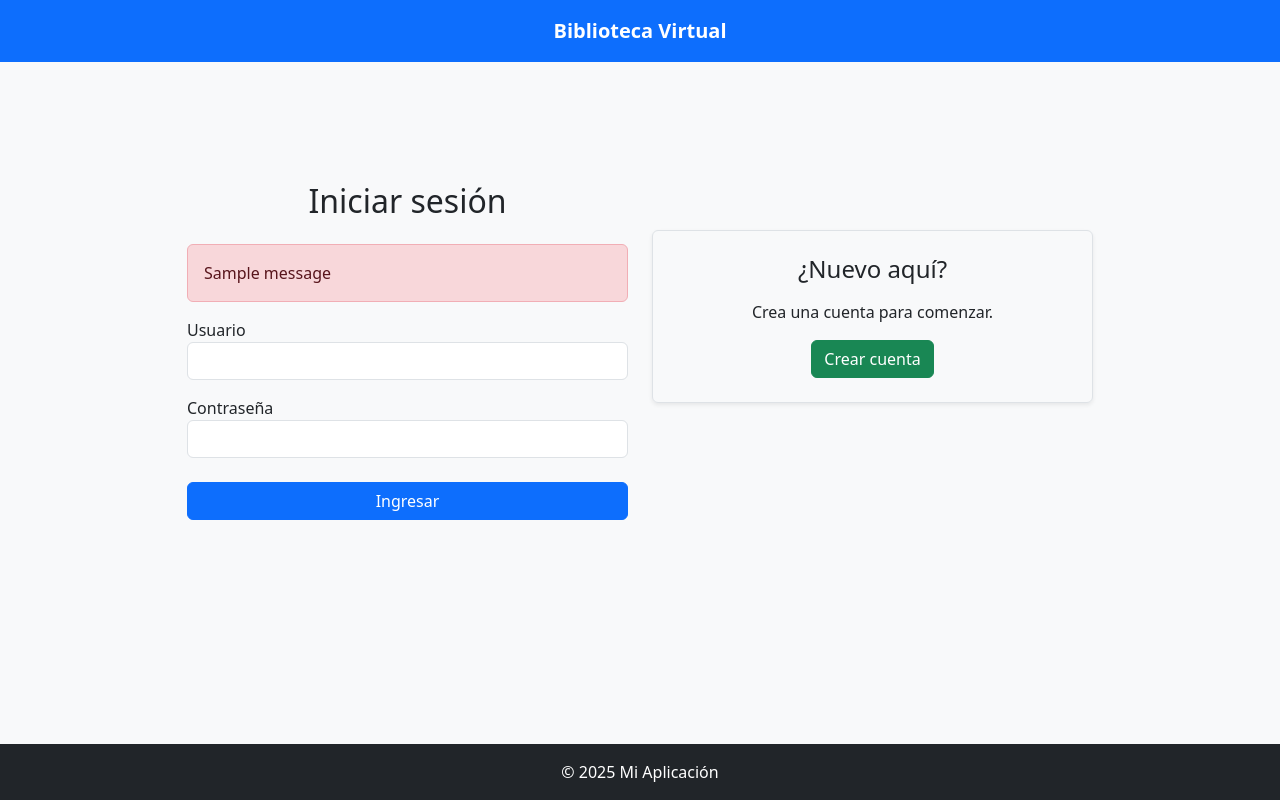
After one commit to xLuciferm/bibliotecavirtual, a Django app: page /accounts/log/ in a window 1280 px wide. The commit adds this page. Run offline with Django 5.2, Linux system fonts and the light colour scheme; tables that the repository leaves empty hold one stand-in row (values such as "Sample post"); one stand-in notice (Sample message) is shown.

Commit message:
cambio de name al login y al logout

```diff
--- a/bibliotecavirtual/accounts/templates/accounts/base.html
+++ b/bibliotecavirtual/accounts/templates/accounts/base.html
@@ -34,7 +34,7 @@
             <!-- Bloque derecho (Cerrar sesión en /accounts/catalogo/ y /accounts/home/) -->
             <div>
                 {% if request.user.is_authenticated and request.path == '/accounts/catalogo/' or request.path == '/accounts/home/' %}
-                    <form action="{% url 'logout' %}" method="post" class="d-inline">
+                    <form action="{% url 'exit' %}" method="post" class="d-inline">
                         {% csrf_token %}
                         <button type="submit" class="btn btn-danger">Cerrar sesión</button>
                     </form>
@@ -43,10 +43,12 @@
         </div>
     </nav>
 
+    <!-- Contenido principal -->
     <main class="container py-4">
         {% block content %}{% endblock %}
     </main>
 
+    <!-- Footer -->
     <footer class="bg-dark text-white text-center py-3 mt-auto">
         &copy; 2025 Mi Aplicación
     </footer>
--- a/bibliotecavirtual/accounts/templates/accounts/home.html
+++ b/bibliotecavirtual/accounts/templates/accounts/home.html
@@ -20,7 +20,7 @@
         <div class="d-flex gap-2">
             {% if request.user.is_authenticated %}
                 <a href="{% url 'catalogo' %}" class="btn btn-light">Catálogo</a>
-                <form action="{% url 'logout' %}" method="post" class="d-inline">
+                <form action="{% url 'exit' %}" method="post" class="d-inline">
                     {% csrf_token %}
                     <button type="submit" class="btn btn-danger">Cerrar sesión</button>
                 </form>
--- /dev/null
+++ b/bibliotecavirtual/accounts/templates/accounts/log.html
@@ -0,0 +1,37 @@
+{% extends "accounts/base.html" %}
+{% block content %}
+<div class="container mt-5 pt-5">
+  <div class="row justify-content-center">
+    <!-- Columna: Iniciar sesión -->
+    <div class="col-md-5">
+      <h2 class="text-center mb-4">Iniciar sesión</h2>
+      {% if messages %}
+          {% for message in messages %}
+              <div class="alert alert-danger">{{ message }}</div>
+          {% endfor %}
+      {% endif %}
+        <form method="post" action="{% url 'log' %}">
+          {% csrf_token %}
+          <div class="form-group mb-3">
+              <label for="username">Usuario</label>
+              <input type="text" name="username" id="username" class="form-control" required>
+          </div>
+          <div class="form-group mb-4">
+              <label for="password">Contraseña</label>
+              <input type="password" name="password" id="password" class="form-control" required>
+          </div>
+          <button type="submit" class="btn btn-primary w-100">Ingresar</button>
+      </form>
+    </div>
+
+    <!-- Columna: Crear cuenta -->
+    <div class="col-md-5 d-flex align-items-start justify-content-center mt-5">
+      <div class="text-center border p-4 rounded shadow-sm w-100">
+        <h4 class="mb-3">¿Nuevo aquí?</h4>
+        <p>Crea una cuenta para comenzar.</p>
+        <a href="{% url 'register' %}" class="btn btn-success">Crear cuenta</a>
+      </div>
+    </div>
+  </div>
+</div>
+{% endblock %}
--- a/bibliotecavirtual/accounts/urls.py
+++ b/bibliotecavirtual/accounts/urls.py
@@ -7,8 +7,8 @@ urlpatterns = [
     path('setup-mfa/<int:device_id>/', views.setup_mfa, name='setup_mfa'),
     path('verify-token/', views.verify_token, name='verify_token'),
     path('home/', views.home, name='home'),
-    path('login/', CustomLoginView.as_view(), name='login'),  # Cambié esta ruta
-    path('logout/', views.custom_logout, name='logout'),
+    path('log/', CustomLoginView.as_view(), name='log'),
+    path('exit/', views.custom_logout, name='exit'),
     path('catalogo/', views.catalogo_view, name='catalogo'),
     path('libro/<int:libro_id>/', views.detalle_libro_view, name='detalle_libro'),
     path('libro/reservar/<int:libro_id>/', views.reservar_libro, name='reservar_libro'),
--- a/bibliotecavirtual/accounts/views.py
+++ b/bibliotecavirtual/accounts/views.py
@@ -75,7 +75,7 @@ from django.urls import reverse
 from django.contrib.auth.views import LoginView
 
 class CustomLoginView(LoginView):
-    template_name = 'accounts/login.html'
+    template_name = 'accounts/log.html'
 
     def form_valid(self, form):
         """Siempre redirige a verify_token después del login."""
@@ -88,7 +88,7 @@ from django.contrib.auth import logout
 @login_required
 def custom_logout(request):
     logout(request)
-    return redirect('login')
+    return redirect('log')
 
 from django.contrib.auth.decorators import login_required
 
```
Also changed, not shown: bibliotecavirtual/accounts/templates/accounts/formulario_reserva.html (+11 -0 lines), bibliotecavirtual/accounts/templates/accounts/login.html (deleted, +0 -37 lines), bibliotecavirtual/db.sqlite3.
